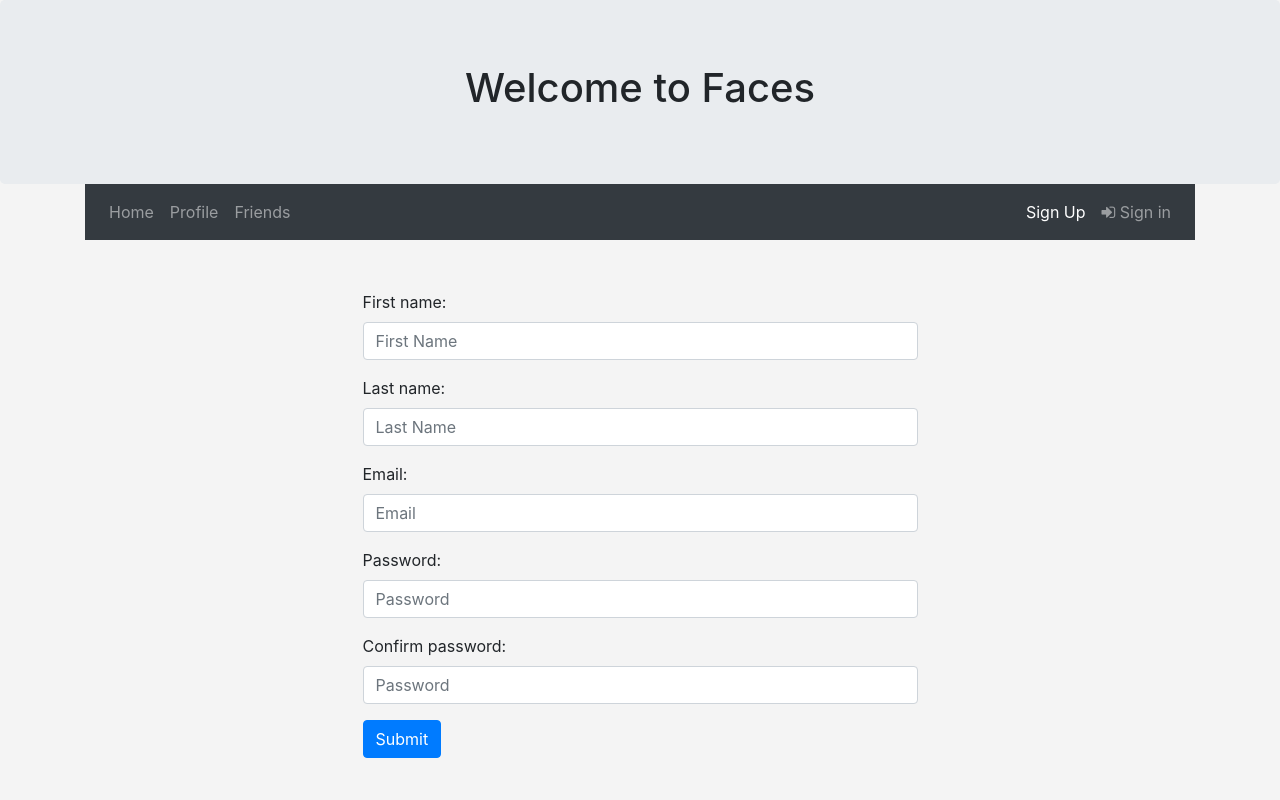
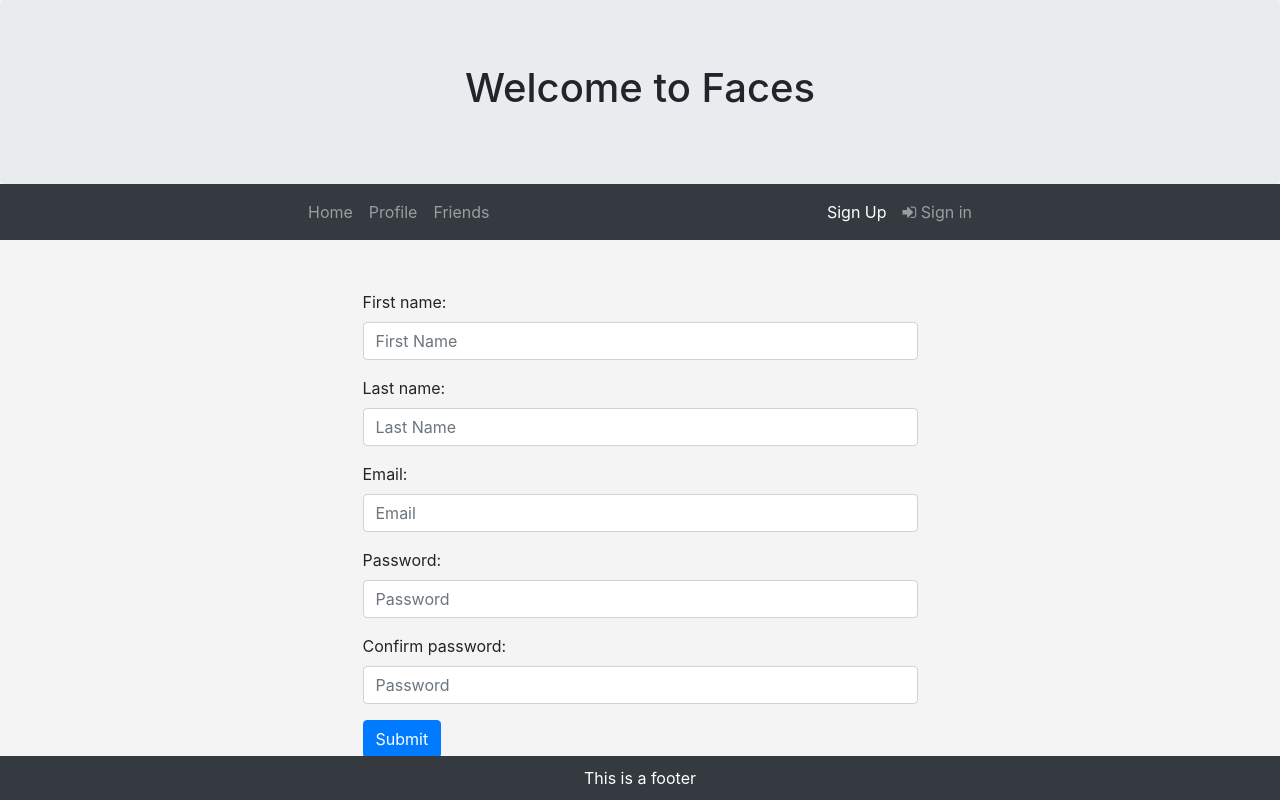
Before and after one commit to Arsalan-Sadri/20_Project_3_ReactSocialMedia, a React (Create React App) app in the folder client/: page /sign-up in a window 1280 px wide. Built offline with nearby package versions, Linux system fonts and the light colour scheme.

Commit message:
footer added

```diff
--- a/client/src/App.js
+++ b/client/src/App.js
@@ -4,12 +4,13 @@ import "./App.css";
 import Navbar from "./components/Navbar";
 import Header from "./components/Header";
 import SignUp from "./components/SignUp";
+import Footer from "./components/Footer";
 
 const App = () => (
     <React.Fragment>
         <Header />
+        <Navbar />
         <div className="container">
-            <Navbar />
             <Router>
                 <Switch>
                     {/* <Route exact path="/" component={Books} /> */}
@@ -19,6 +20,7 @@ const App = () => (
                 </Switch>
             </Router>
         </div>
+        <Footer />
     </React.Fragment>
 );
 
--- /dev/null
+++ b/client/src/components/Footer/Footer.css
@@ -0,0 +1,7 @@
+.my-footer {
+    position: fixed;
+    bottom: 0;
+    width: 100%;
+    padding: 10px;
+    margin-top: 20px;
+}
--- /dev/null
+++ b/client/src/components/Footer/Footer.js
@@ -0,0 +1,10 @@
+import React from "react";
+import "./Footer.css";
+
+const Footer = () => (
+    <div className="bg-dark text-white text-center my-footer">
+        This is a footer
+    </div>
+);
+
+export default Footer;
--- /dev/null
+++ b/client/src/components/Footer/index.js
@@ -0,0 +1 @@
+export {default} from "./Footer";
--- a/client/src/components/Navbar/Navbar.css
+++ b/client/src/components/Navbar/Navbar.css
@@ -1,4 +1,7 @@
 .my-navbar {
   position: sticky;
   top: 0;
+  padding-left: 300px;
+  padding-right: 300px;
+  margin-bottom: 50px;
 }
--- a/client/src/components/SignUp/SignUp.css
+++ b/client/src/components/SignUp/SignUp.css
@@ -1,5 +1,4 @@
 .my-form-wrapper {
     width: 50%;
     margin: auto;
-    margin-top: 50px;
-  }
+}
```
Also changed, not shown: client/src/App.css (line endings or trailing spaces).
